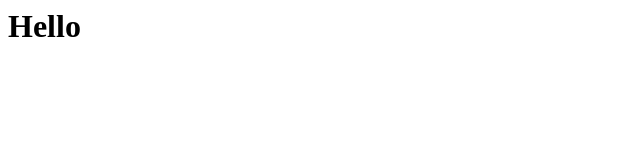
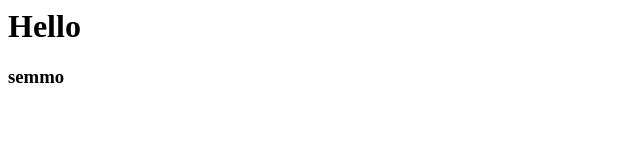
Before and after one commit to sehammakwaa/techcampus-one, a plain HTML site: page index.html in a window 1280 px wide. Shown: the full height of the page, 0-640 px from the left. Drawn offline with Linux system fonts and the light colour scheme.

Commit message:
add new file

```diff
--- a/index.html
+++ b/index.html
@@ -5,6 +5,7 @@
 </head>
 <body>
         <h1>Hello</h1>
+		<h3>semmo</h3>
 
 </body>
 </html>
```
